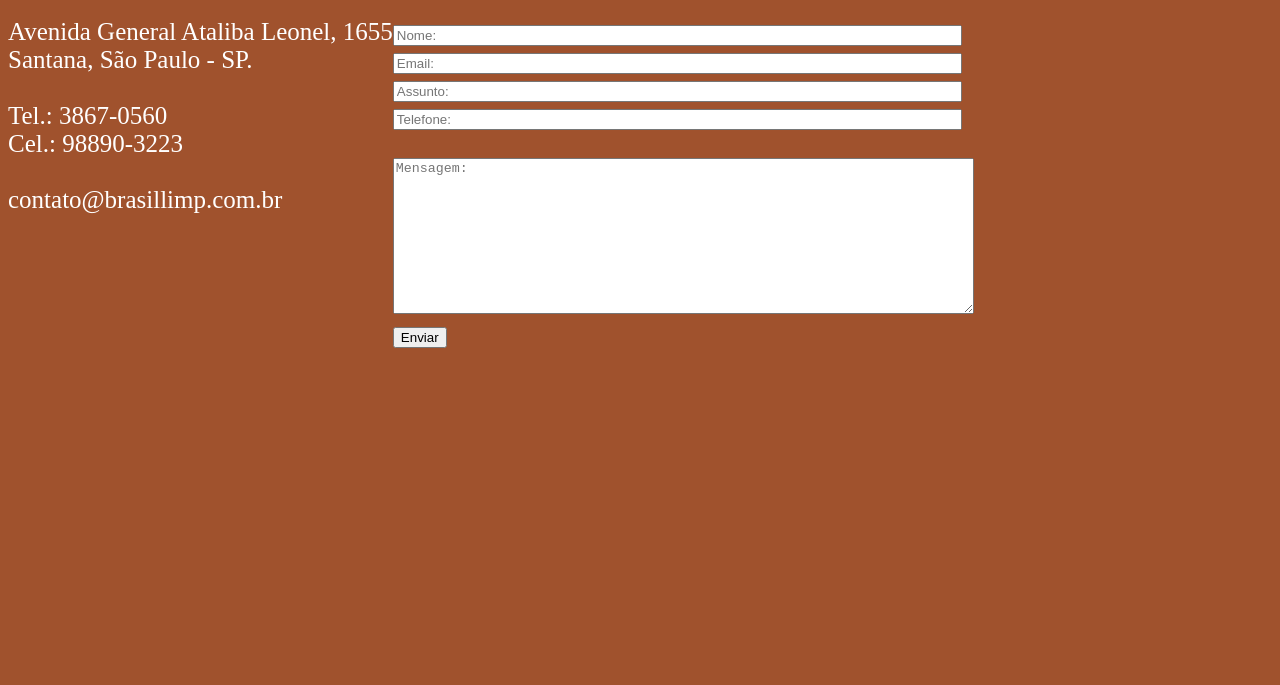
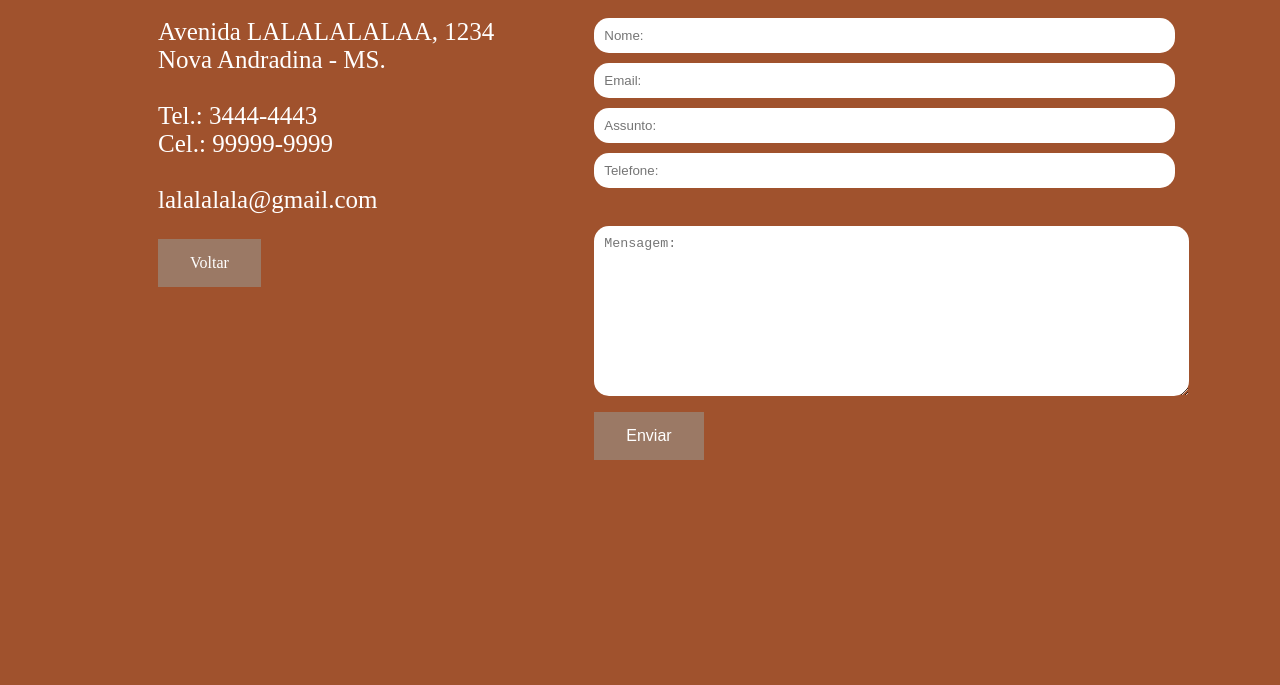
Before and after one commit to marianaferr0ni/ex3branch-merge, a plain HTML site: page contato.html in a window 1280 px wide. Shown: the part 115-800 px from the top of the page. Drawn offline with Linux system fonts and the light colour scheme.

Commit message:
funcionalidade pronta

```diff
--- a/contato.html
+++ b/contato.html
@@ -9,18 +9,19 @@
 <body>
 
     <div id="flex">
-        <div>
+        <div id="div1">
             <h1 id="endereco"> ENDEREÇO </h1>
-            <p> Avenida General Ataliba Leonel, 1655 <br/>
-                Santana, São Paulo - SP. <br/> <br/>
+            <p> Avenida LALALALALAA, 1234 <br/>
+                Nova Andradina - MS. <br/> <br/>
 
-                Tel.: 3867-0560 <br/>
-                Cel.: 98890-3223 <br/> </br/>
+                Tel.: 3444-4443 <br/>
+                Cel.: 99999-9999 <br/> </br/>
 
-                contato@brasillimp.com.br <br/>
+                lalalalala@gmail.com <br/>
             </p>
+            <a href="index.html">Voltar</a>
         </div>
-        <div>
+        <div id="div2">
             <h1 id="formulario"> FORMULÁRIO </h1>
             <form>
                 <input type="text" id="nome" placeholder="Nome:" required size="68"/> <br/>
@@ -28,7 +29,7 @@
                 <input type="text" id="assunto" placeholder="Assunto:" size="68"/> <br/>
                 <input type="text" id="telefone" placeholder="Telefone:" required size="68"/> <br/> <br/>
                 <textarea id="mensagem" placeholder="Mensagem:" required cols="70" rows="10" size="68"></textarea> <br/>
-                <input type="submit" id="btnEnviar" value="Enviar" size="68" /> <br/>
+                <button>Enviar</button>
             </form>
         </div>
     </div>
--- a/style.css
+++ b/style.css
@@ -10,7 +10,7 @@ img{
     width: 250px;
     height: 250px;
 }
-button {
+button, a {
     background-color: #9b7965;
     border: none;
     color: white;
@@ -38,3 +38,15 @@ div.linha
 div#flex{
     display: flex;
 }
+#div1{
+    margin-left: 150px;
+}
+#div2{
+    margin-left: 100px;
+}
+textarea, input{
+    border: none;
+    border-radius: 15px;
+    padding: 10px;
+    margin-bottom: 10px;
+}
```
Also changed, not shown: index.html (+2 -0 lines).
